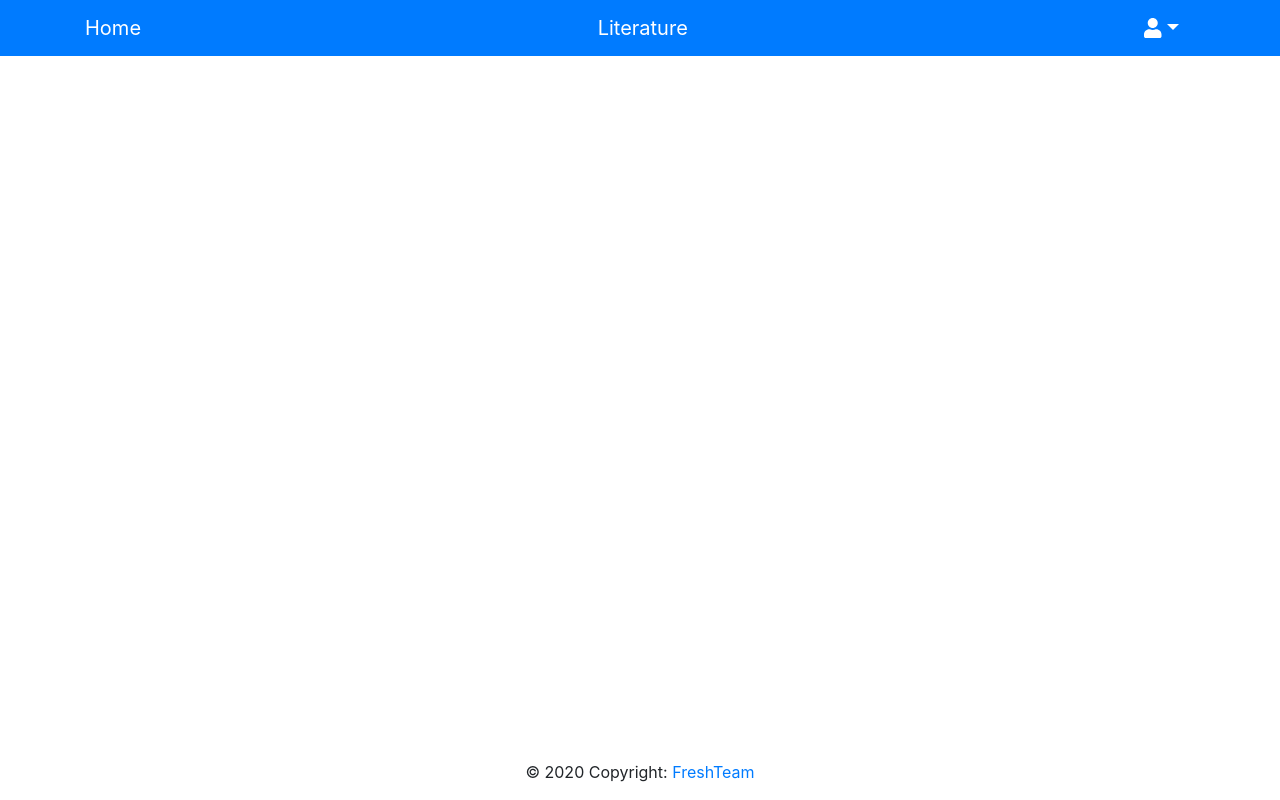
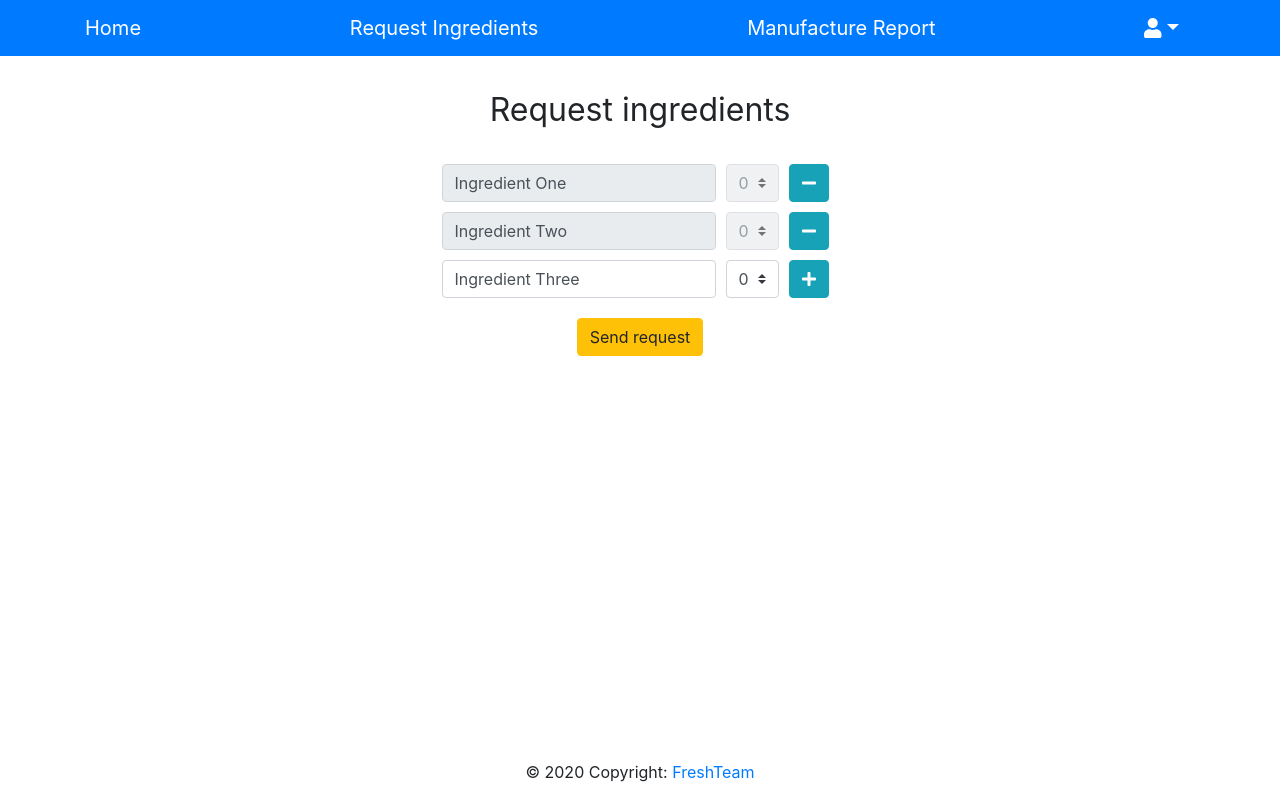
Before and after one commit to helena128/PotionFactoryClient, an Angular app: page /ingredients in a window 1280 px wide. Before the commit this address led to /. Built offline with nearby package versions, Linux system fonts and the light colour scheme.

Commit message:
Created component for requesting ingredients

```diff
--- a/src/app/app-routing.module.ts
+++ b/src/app/app-routing.module.ts
@@ -4,6 +4,7 @@ import {MainPageComponent} from "./main-page/main-page.component";
 import {ProductListComponent} from "./product-list/product-list.component";
 import {ProductDetailsComponent} from "./product-details/product-details.component";
 import {SearchBooksComponent} from "./search-books/search-books.component";
+import {IngredientsRequestComponent} from "./ingredients-request/ingredients-request.component";
 
 
 const routes: Routes = [
@@ -19,6 +20,9 @@ const routes: Routes = [
       },
       {
         path: 'books', component: SearchBooksComponent
+      },
+      {
+        path: 'ingredients', component: IngredientsRequestComponent
       }
     ]
   },
--- a/src/app/app.module.ts
+++ b/src/app/app.module.ts
@@ -9,6 +9,7 @@ import {MainFooterComponent} from './main-footer/main-footer.component';
 import {ProductListComponent} from './product-list/product-list.component';
 import {ProductDetailsComponent} from './product-details/product-details.component';
 import { SearchBooksComponent } from './search-books/search-books.component';
+import { IngredientsRequestComponent } from './ingredients-request/ingredients-request.component';
 
 @NgModule({
   declarations: [
@@ -18,7 +19,8 @@ import { SearchBooksComponent } from './search-books/search-books.component';
     MainFooterComponent,
     ProductListComponent,
     ProductDetailsComponent,
-    SearchBooksComponent
+    SearchBooksComponent,
+    IngredientsRequestComponent
   ],
   imports: [
     BrowserModule,
--- /dev/null
+++ b/src/app/ingredients-request/ingredients-request.component.html
@@ -0,0 +1,20 @@
+<div class="container">
+  <div class="header">Request ingredients</div>
+  <div *ngFor="let req of ingredientRequestList; let last = last" style="display: flex; align-items: center; justify-content: center">
+    <div class="row-elem">
+      <input type="search" class="form-control" [value]="req.name" [disabled]="!last">
+    </div>
+    <div class="row-elem">
+      <select class="custom-select" [disabled]="!last">
+        <option *ngFor="let amount of amountValues; let first = first">{{amount}}</option>
+      </select>
+    </div>
+    <div class="row-elem">
+      <button *ngIf="last" class="btn btn-info"><i class="fa fa-plus"></i> </button>
+      <button *ngIf="!last" class="btn btn-info"><i class="fa fa-minus"></i> </button>
+    </div>
+  </div>
+  <div style="margin-top: 10px" class="submit-btn">
+    <button class="btn btn-warning">Send request</button>
+  </div>
+</div>
--- /dev/null
+++ b/src/app/ingredients-request/ingredients-request.component.scss
@@ -0,0 +1,10 @@
+.row-elem {
+  margin: 0 10px 10px 0;
+}
+
+/* Extra large devices (large laptops and desktops, 1200px and up) */
+@media only screen and (min-width: 1200px) {
+  .header, .submit-btn {
+    text-align: center;
+  }
+}
--- /dev/null
+++ b/src/app/ingredients-request/ingredients-request.component.ts
@@ -0,0 +1,43 @@
+import { Component, OnInit } from '@angular/core';
+import {IngredientRequest} from "../model/ingredient-request";
+
+@Component({
+  selector: 'app-ingredients-request',
+  templateUrl: './ingredients-request.component.html',
+  styleUrls: ['./ingredients-request.component.scss']
+})
+export class IngredientsRequestComponent implements OnInit {
+
+  public ingredientRequestList: Array<IngredientRequest>;
+  public amountValues: Array<number>;
+
+  constructor() { }
+
+  ngOnInit(): void {
+    this.initRequests();
+    this.initAmountValues();
+  }
+
+  private initAmountValues(): void {
+    this.amountValues = Array.from(Array(10).keys());
+  }
+
+  private initRequests(): void {
+    this.ingredientRequestList = new Array<IngredientRequest>();
+    this.ingredientRequestList.push(
+      {
+        name: 'Ingredient One',
+        amount: 2
+      },
+      {
+        name: 'Ingredient Two',
+        amount: 1
+      },
+      {
+        name: 'Ingredient Three',
+        amount: 4
+      }
+    )
+  }
+
+}
--- a/src/app/main-navbar/main-navbar.component.ts
+++ b/src/app/main-navbar/main-navbar.component.ts
@@ -9,7 +9,7 @@ import {ActivatedRoute, Router} from "@angular/router";
 })
 export class MainNavbarComponent implements OnInit {
 
-  public userRole: UserRole = UserRole.FairyGodmother;
+  public userRole: UserRole = UserRole.WorkshopOperator;
 
   public headers: Array<Header>;
 
--- /dev/null
+++ b/src/app/model/ingredient-request.ts
@@ -0,0 +1,4 @@
+export class IngredientRequest {
+  name: string;
+  amount: number;
+}
```
Also changed, not shown: 2 other files (tests, documents, lock files or other folders).
